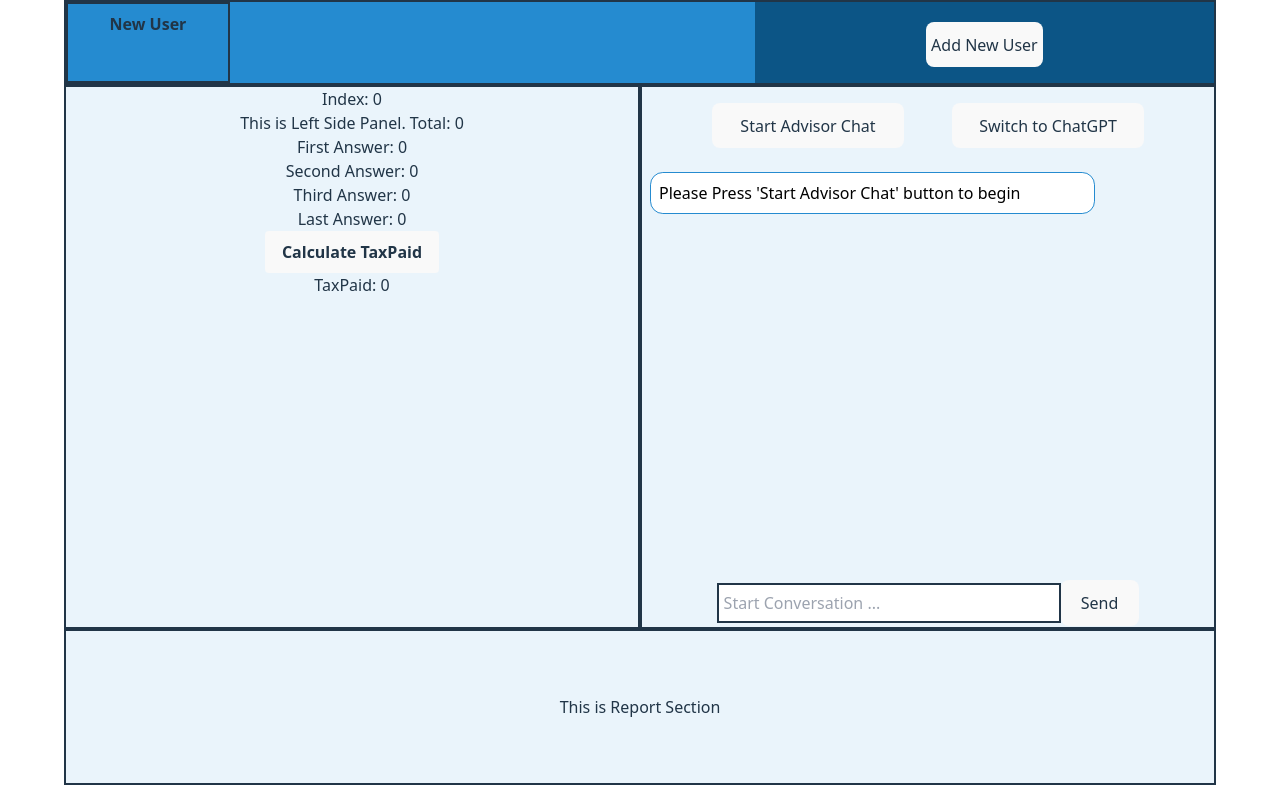
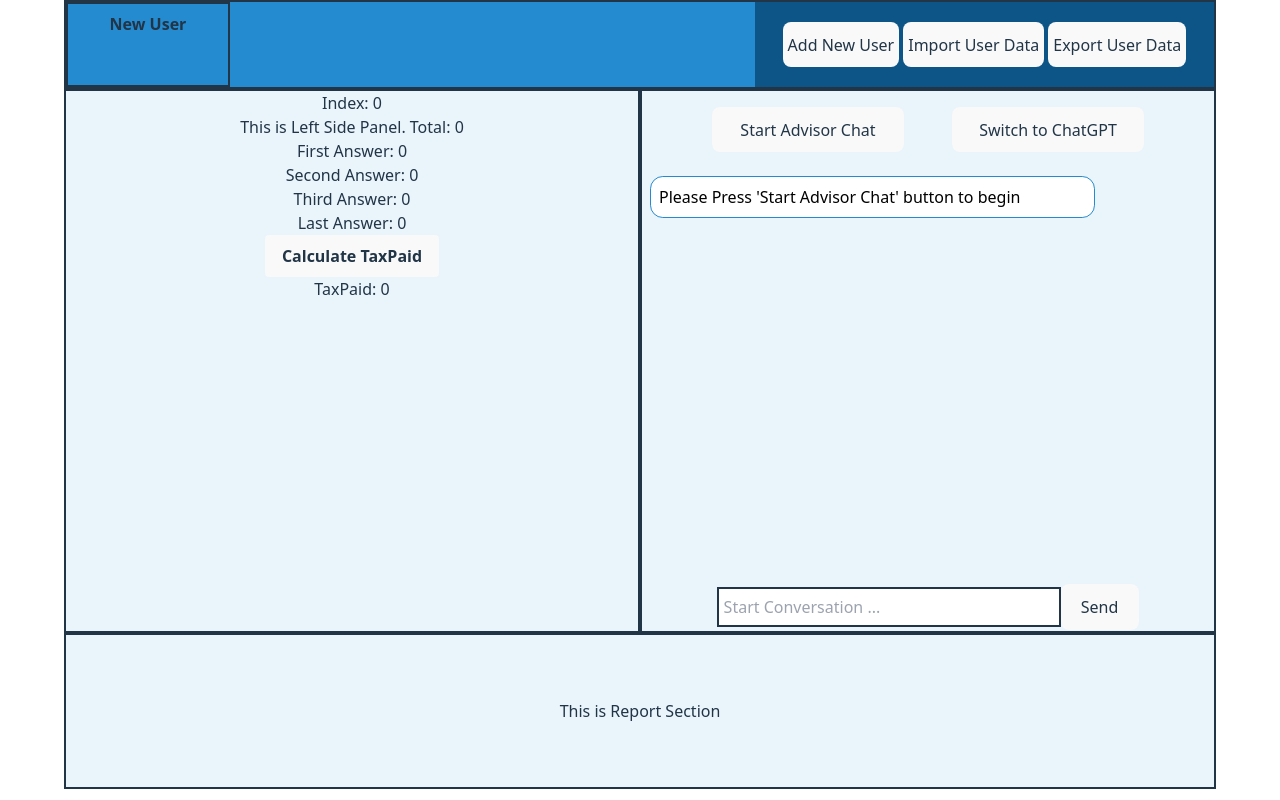
Before and after one commit to hkmarcoot/nea-project-frontend-myself-01, a React (Vite) app: page / in a window 1280 px wide. Built offline with nearby package versions, Linux system fonts and the light colour scheme.

Commit message:
Add import and export user data function. Changes in the class and changes in the createNewUser method.

```diff
--- a/src/App.css
+++ b/src/App.css
@@ -63,7 +63,8 @@
   background-color: rgba(0, 0, 0, 1); /* Fallback color*/
 }
 
-.create-user-card {
+.create-user-card,
+.import-user-card {
   background-color: rgba(239, 172, 49, 0.868);
   margin: 50px auto;
   border: 1px solid #ddd;
--- a/src/App.jsx
+++ b/src/App.jsx
@@ -9,17 +9,17 @@ import Reportsection from "./components/Reportsection/Reportsection";
 class Taxpayer {
   constructor(newUser = {}) {
     this.name = newUser.name || "";
-    this.surveyResult = [];
-    this.taxpayerAnswer = {
+    this.surveyResult = newUser.surveyResult || [];
+    this.taxpayerAnswer = newUser.taxpayerAnswer || {
       0: { answer: 0 },
       1: { answer: 0 },
       2: { answer: 0 },
       3: { answer: 0 },
     };
-    this.income = {};
-    this.part1total = 0;
-    this.part2total = 0;
-    this.taxPaid = 0;
+    this.income = newUser.income || {};
+    this.part1total = newUser.part1total || 0;
+    this.part2total = newUser.part2total || 0;
+    this.taxPaid = newUser.taxPaid || 0;
   }
 
   setTaxpayerIncome(answer) {
@@ -60,8 +60,24 @@ function App() {
     }
   }, [isStateUpdated]);
 
-  function createNewUser(newname) {
-    const newUser = new Taxpayer({ name: newname });
+  function createNewUser(
+    newname,
+    surveyResult,
+    taxpayerAnswer,
+    income,
+    part1total,
+    part2total,
+    taxPaid
+  ) {
+    const newUser = new Taxpayer({
+      name: newname,
+      surveyResult: surveyResult,
+      taxpayerAnswer: taxpayerAnswer,
+      income: income,
+      part1total: part1total,
+      part2total: part2total,
+      taxPaid: taxPaid,
+    });
     setListofUsers((prevList) => [...prevList, newUser]);
     // Note: The listofUsers is not updated immediately after the setListofUsers() call.
     // However, the index is listofUsers.length, i.e. first user is index 0.
@@ -79,7 +95,7 @@ function App() {
         listofUsers={listofUsers}
         createNewUser={createNewUser}
         setUserIndex={setUserIndex}
-        setIsStateUpdated={setIsStateUpdated}
+        // setIsStateUpdated={setIsStateUpdated}
         userIndex={userIndex}
         setListofUsers={setListofUsers}
       />
--- a/src/components/Header/Header.jsx
+++ b/src/components/Header/Header.jsx
@@ -5,12 +5,46 @@ function Header({
   listofUsers,
   createNewUser,
   setUserIndex,
-  setIsStateUpdated,
+  // setIsStateUpdated,
   userIndex,
   setListofUsers,
 }) {
   const [isAddNewUserCardOpen, setIsAddNewUserCardOpen] = useState(false);
+  const [isImportUserCardOpen, setIsImportUserCardOpen] = useState(false);
   const [inputName, setInputName] = useState("");
+  const [importFileName, setImportFileName] = useState("");
+
+  const jsonFileDownload = () => {
+    const json_data = listofUsers;
+    const fileName = "newfilename.json";
+    const data = new Blob([JSON.stringify(json_data)], { type: "text/json" });
+    const jsonURL = window.URL.createObjectURL(data);
+    const link = document.createElement("a");
+    document.body.appendChild(link);
+    link.href = jsonURL;
+    link.setAttribute("download", fileName);
+    link.click();
+    document.body.removeChild(link);
+  };
+
+  const jsonFileUpload = (e) => {
+    const fileReader = new FileReader();
+    fileReader.readAsText(importFileName, "UTF-8");
+    fileReader.onload = (e) => {
+      const data = JSON.parse(e.target.result);
+      for (var i = 0; i < data.length; i++) {
+        createNewUser(
+          data[i].name,
+          data[i].surveyResult,
+          data[i].taxpayerAnswer,
+          data[i].income,
+          data[i].part1total,
+          data[i].part2total,
+          data[i].taxPaid
+        );
+      }
+    };
+  };
 
   return (
     <header className="w-full flex flex-row bg-light-blue border-2">
@@ -23,7 +57,7 @@ function Header({
                 index={index}
                 name={data.name}
                 setUserIndex={setUserIndex}
-                setIsStateUpdated={setIsStateUpdated}
+                // setIsStateUpdated={setIsStateUpdated}
                 listofUsers={listofUsers}
                 userIndex={userIndex}
                 setListofUsers={setListofUsers}
@@ -39,12 +73,20 @@ function Header({
         >
           Add New User
         </button>
-        {/* <button className="px-1 mt-1 mx-1">Import User Data</button>
-        <button className="px-1 my-1 mx-1">Export User Data</button> */}
+        <button
+          className="px-1 mt-1 mx-1"
+          onClick={() => setIsImportUserCardOpen(true)}
+        >
+          Import User Data
+        </button>
+        <button className="px-1 my-1" onClick={jsonFileDownload}>
+          Export User Data
+        </button>
       </div>
       {isAddNewUserCardOpen ? (
         <div className="window-modal">
           <div className="create-user-card">
+            <h2>Add New User</h2>
             <p>
               <strong>New User Name: </strong>
               <input
@@ -76,6 +118,33 @@ function Header({
           </div>
         </div>
       ) : null}
+      {isImportUserCardOpen ? (
+        <div className="window-modal">
+          <div className="import-user-card">
+            <h2>Upload & Import User JSON File</h2>
+            <input
+              type="file"
+              onChange={(e) => {
+                setImportFileName(e.target.files[0]);
+              }}
+            />
+            <button
+              onClick={() => {
+                jsonFileUpload();
+                setIsImportUserCardOpen(false);
+              }}
+            >
+              Submit
+            </button>
+            <button
+              className="ml-1"
+              onClick={() => setIsImportUserCardOpen(false)}
+            >
+              Cancel
+            </button>
+          </div>
+        </div>
+      ) : null}
     </header>
   );
 }
--- a/src/components/UserCard/UserCard.jsx
+++ b/src/components/UserCard/UserCard.jsx
@@ -2,7 +2,7 @@ export default function UserCard({
   index,
   name,
   setUserIndex,
-  setIsStateUpdated,
+  // setIsStateUpdated,
   listofUsers,
   userIndex,
   setListofUsers,
```
